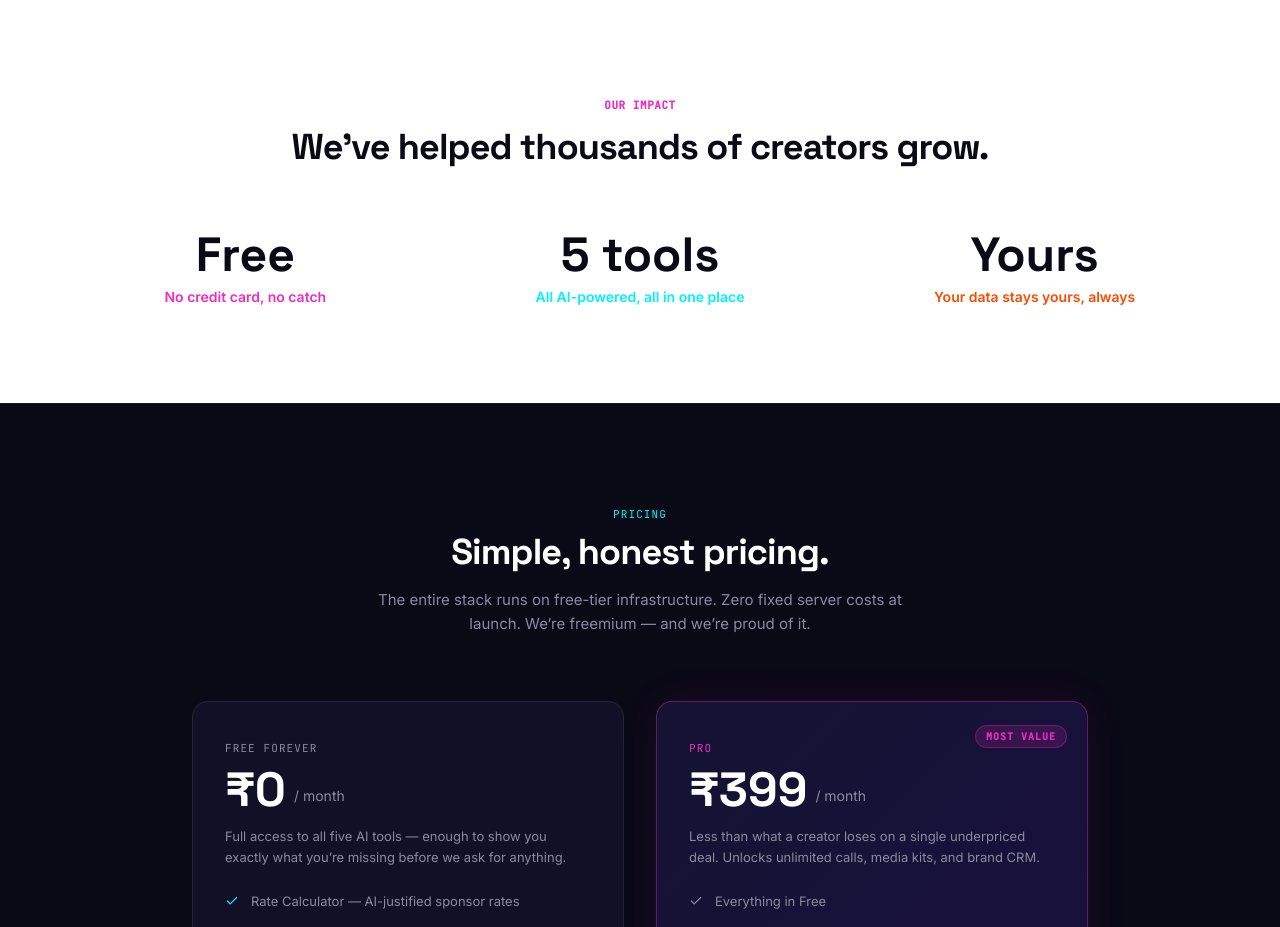
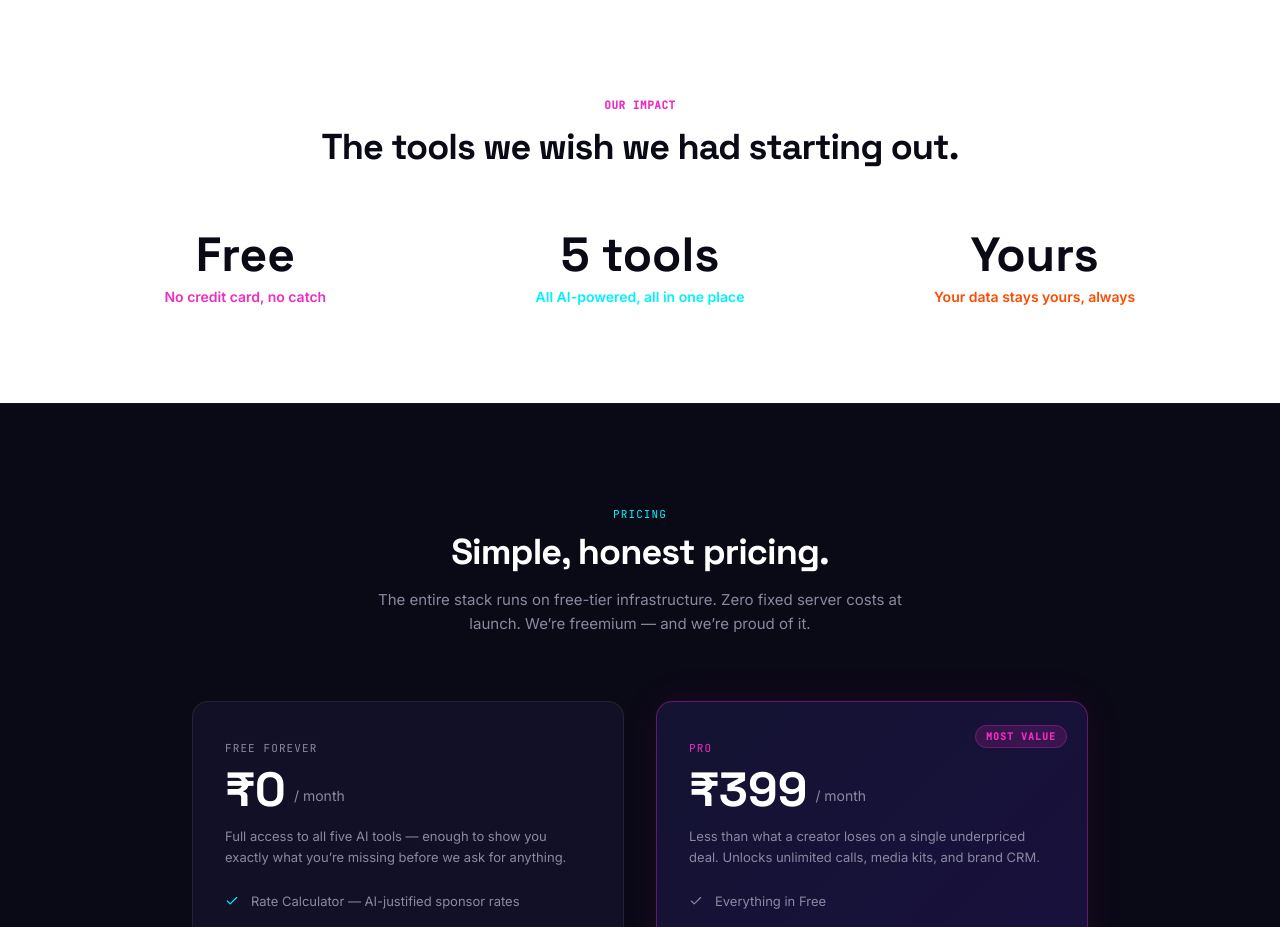
Before and after one commit to dreameterftw/creatorpulse, a React (Vite) app: page / in a window 1280 px wide. Shown: the part 2860-3787 px from the top of the page. Built offline with nearby package versions, Linux system fonts and the light colour scheme; no server answers.

Commit message:
fix: replace false social proof headline on landing page

```diff
--- a/src/pages/Landing.jsx
+++ b/src/pages/Landing.jsx
@@ -358,7 +358,7 @@ export default function Landing() {
         <div className="max-w-6xl mx-auto text-center">
           <span className="text-[11px] font-mono font-semibold tracking-wider text-[#ef2cc1] uppercase">OUR IMPACT</span>
           <h2 className="text-3xl md:text-4xl font-display font-extrabold tracking-tight mt-3 mb-16">
-            We’ve helped thousands of creators grow.
+            The tools we wish we had starting out.
           </h2>
 
           <div className="grid grid-cols-1 md:grid-cols-3 gap-8">
```
